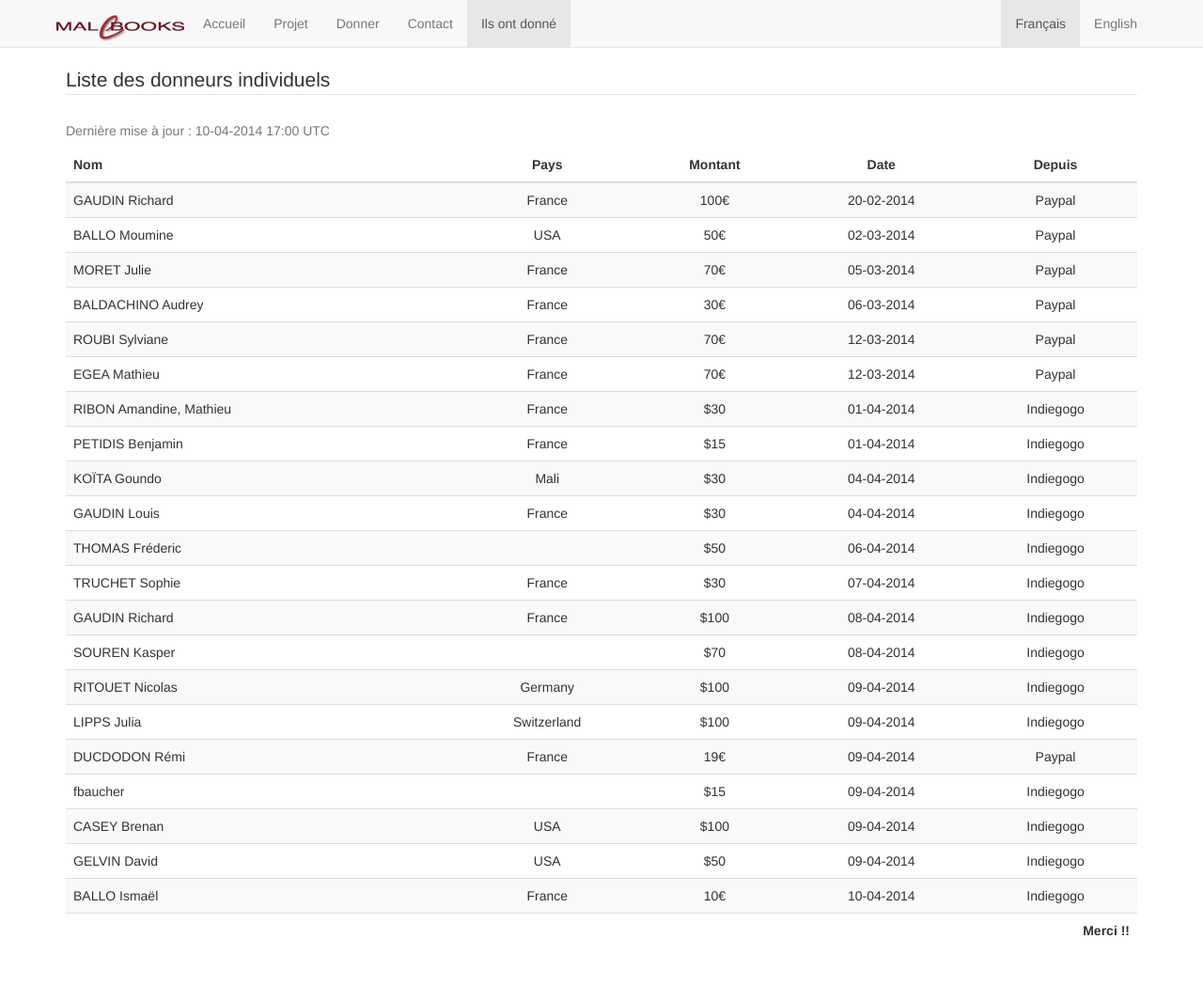
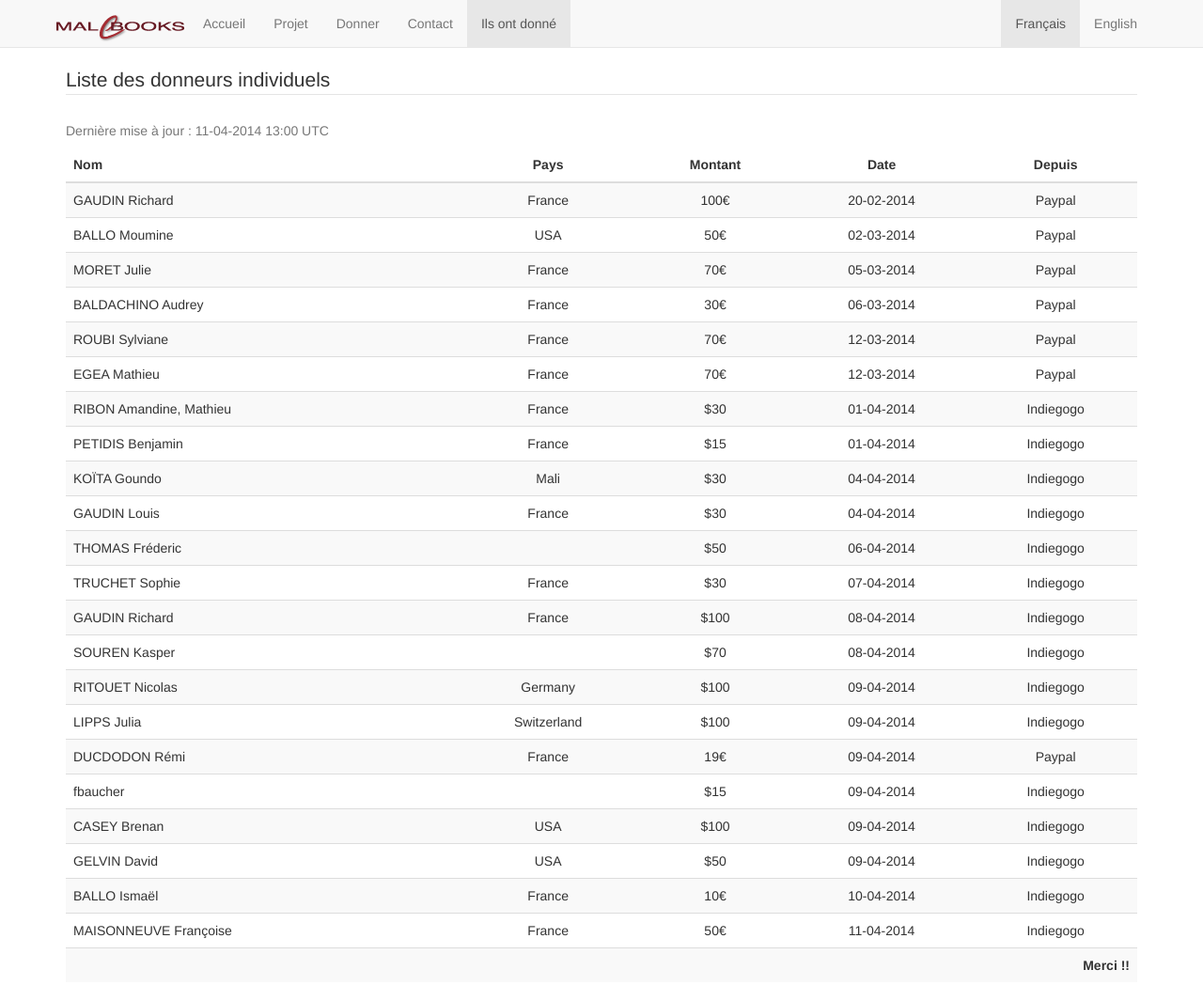
Before and after one commit to HumanESDES/malebooks, a Jekyll site: the page built from donneurs/index.md, in a window 1280 px wide and 1065 px high. Shown: the whole window at 94% size. Built offline with Jekyll 4.4.1, drawn with Linux system fonts in a browser that asks for light colours; nearby versions of some CDN libraries; Markdown is read by kramdown in place of the engine named in the settings.

Commit message:
Updated donors list

```diff
--- a/_includes/donors.html
+++ b/_includes/donors.html
@@ -1,5 +1,5 @@
 <table class="table table-striped budget">
-    <caption>{% if page.lang == 'en' %}Updated on:{% else %}Dernière mise à jour :{% endif %} 10-04-2014 17:00 UTC</caption>
+    <caption>{% if page.lang == 'en' %}Updated on:{% else %}Dernière mise à jour :{% endif %} 11-04-2014 13:00 UTC</caption>
     <thead>
         <legend>{% if page.lang == 'en' %}List of all individual donors{% else %}Liste des donneurs individuels{% endif %}</legend>
         <tr><th>{% if page.lang == 'en' %}Name{% else %}Nom{% endif %}</th><th>{% if page.lang == 'en' %}Country{% else %}Pays{% endif %}</th><th>{% if page.lang == 'en' %}Amount{% else %}Montant{% endif %}</th><th>{% if page.lang == 'en' %}Date{% else %}Date{% endif %}</th><th>{% if page.lang == 'en' %}From{% else %}Depuis{% endif %}</th></tr>
@@ -26,6 +26,7 @@
         <tr><td>CASEY Brenan</td><td>USA</td><td>$100</td><td>09-04-2014</td><td>Indiegogo</td></tr>
         <tr><td>GELVIN David</td><td>USA</td><td>$50</td><td>09-04-2014</td><td>Indiegogo</td></tr>
         <tr><td>BALLO Ismaël</td><td>France</td><td>10€</td><td>10-04-2014</td><td>Indiegogo</td></tr>
+        <tr><td>MAISONNEUVE Françoise</td><td>France</td><td>50€</td><td>11-04-2014</td><td>Indiegogo</td></tr>
         <tr><td colspan="5">{% if page.lang == 'en' %}Thank You !!{% else %}Merci !!{% endif %}</td></tr>
     </tbody>
 </table>
```
